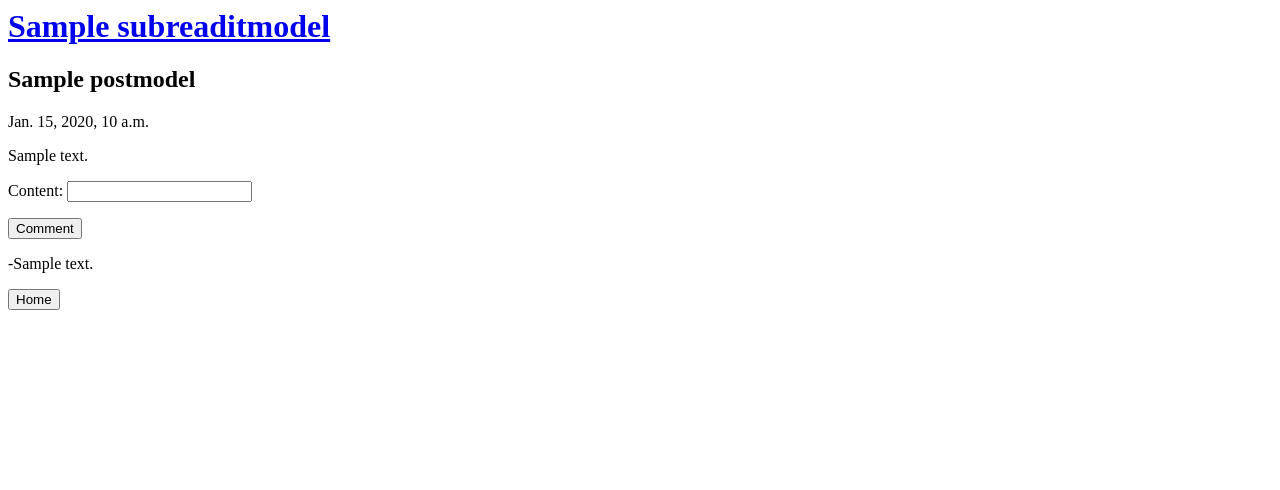
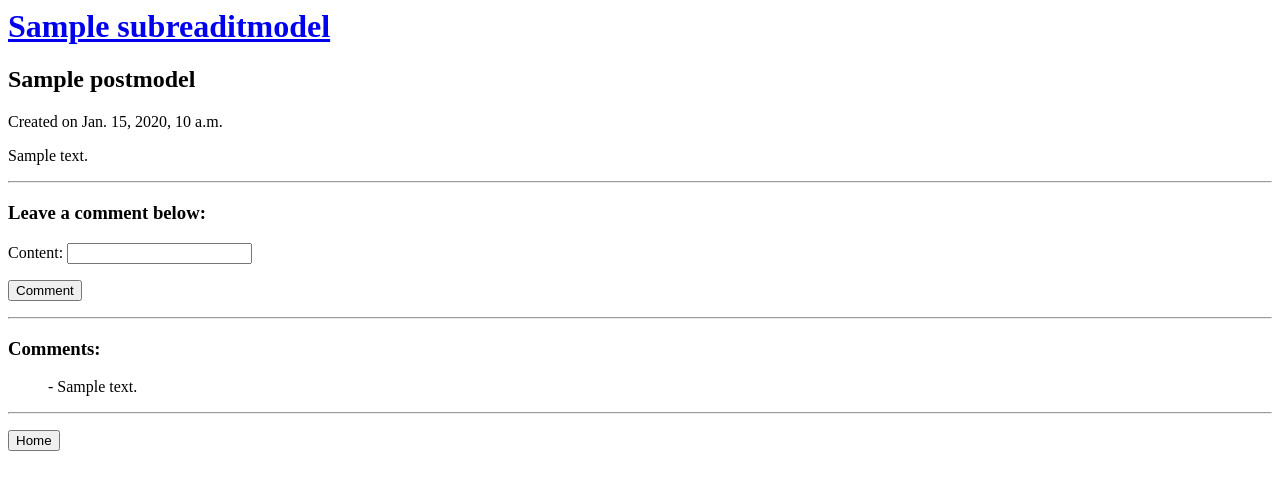
Before and after one commit to Jules8534/Readit-capstone, a Django app: template readit_site/templates/post.html in a window 1280 px wide. Shown: the top 490 px of the page. Run offline with Django 3.2, Linux system fonts and the light colour scheme; the template is opened without the code that fills it: values that come from a table or form of the project are taken from there, others are empty; tables that the repository leaves empty hold one stand-in row (values such as "Sample post").

Commit message:
Added some structure to the post.html

```diff
--- a/readit_site/templates/post.html
+++ b/readit_site/templates/post.html
@@ -1,17 +1,22 @@
 <h1><a href={% url 'subreadit' sub.name %}>{{sub.name}}</a></h1>
 <h2>{{post.title}}</h2>
-<p>{{post.created_at}}</p>
+<p>Created on {{post.created_at}}</p>
 
 <p>{{post.content}}</p>
+<hr>
+<h3>Leave a comment below:</h3>
 <!-- comment form -->
 <form action="" method="POST">
     {% csrf_token %}
     {{form.as_p}}
     <input type="submit" value="Comment" />
 </form>
+<hr>
+<h3>Comments:</h3>
 {% for comment in comments %}
-    <p>-{{comment.content}}</p>
+    <ul>- {{comment.content}}</ul>
 {% endfor %}
+<hr>
 <p>
     <a href={% url 'homepage' %}><button>Home</button></a>
 </p>
```
